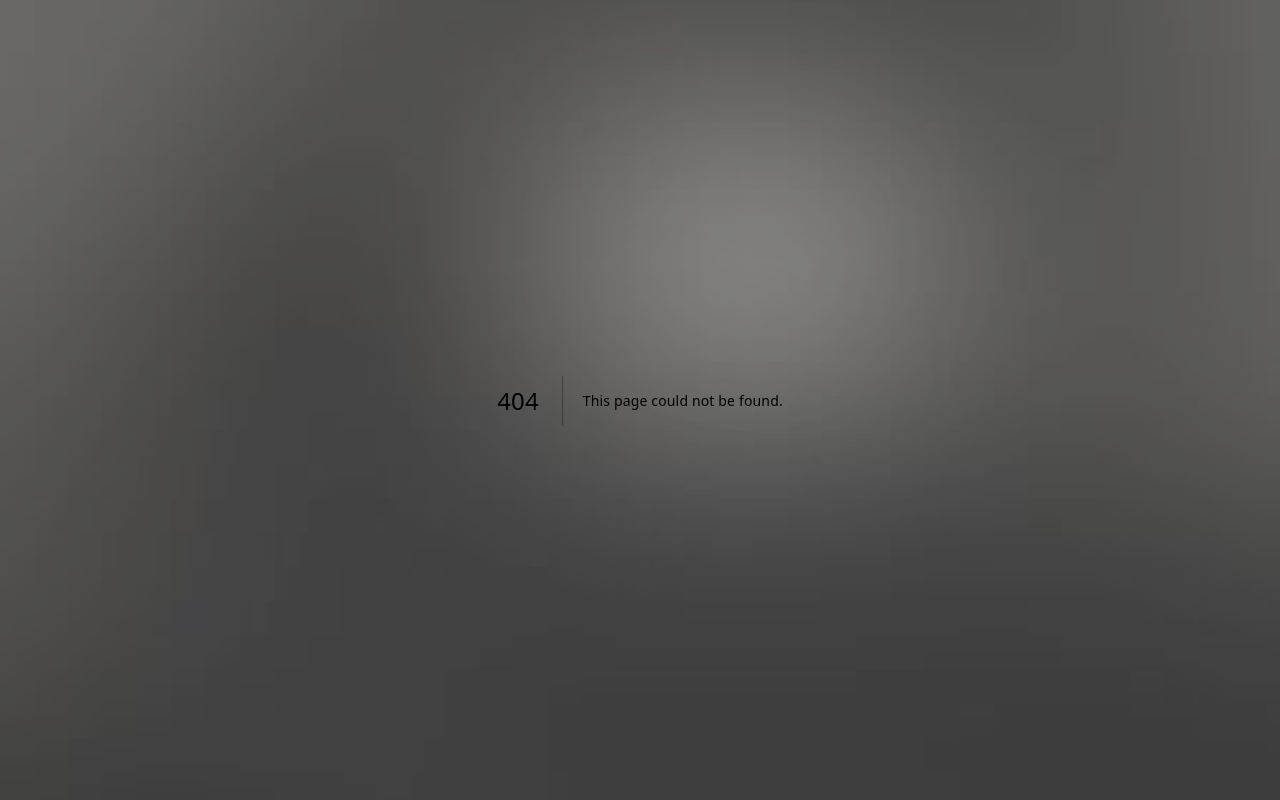
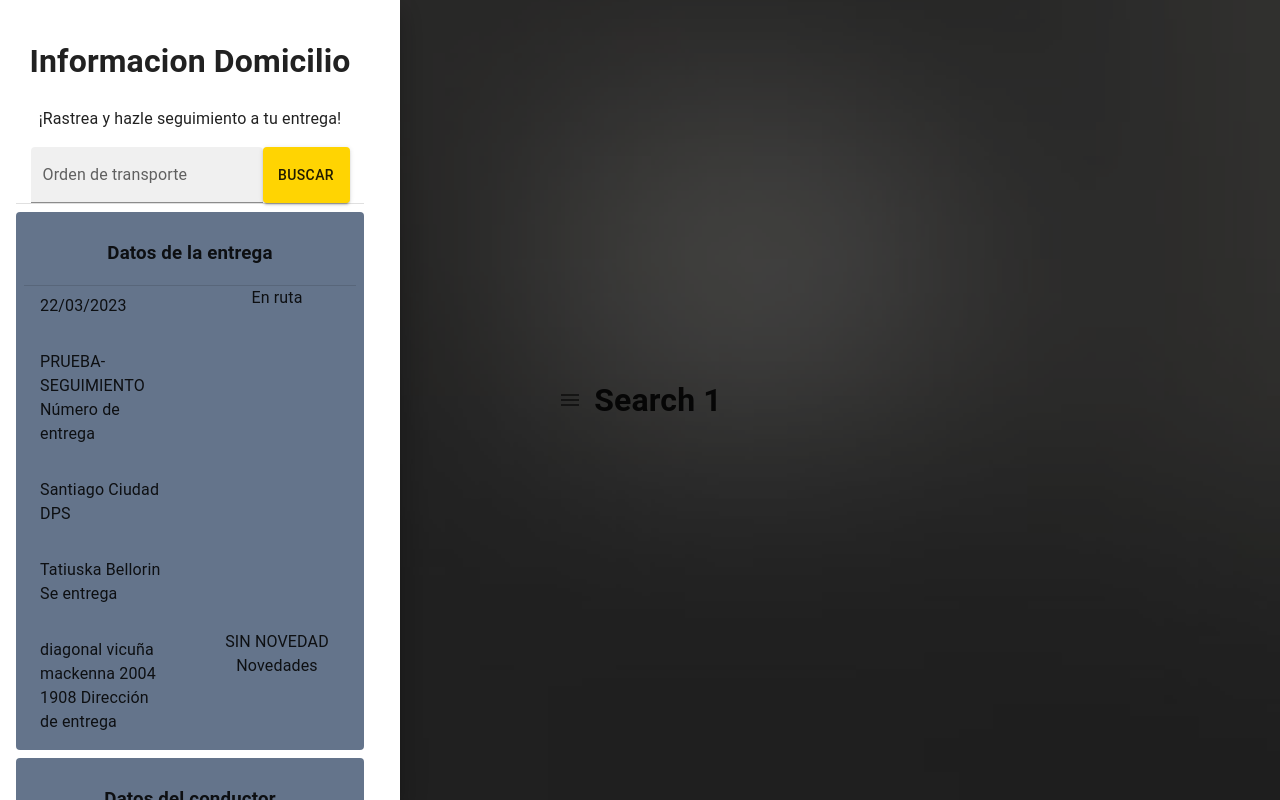
Before and after one commit to FabianBeltran96/map-test, a Next.js app: page /search/1 in a window 1280 px wide. Before the commit this address had no page. Built offline with nearby package versions, Linux system fonts and the light colour scheme.

Commit message:
adding drawer

```diff
--- a/package.json
+++ b/package.json
@@ -11,6 +11,9 @@
   "dependencies": {
     "@emotion/react": "^11.10.6",
     "@emotion/styled": "^11.10.6",
+    "@material-ui/core": "^4.12.4",
+    "@material-ui/icons": "^4.11.3",
+    "@mui/icons-material": "^5.11.11",
     "@mui/material": "^5.11.14",
     "@radix-ui/react-popover": "1.0.5",
     "@types/node": "18.15.6",
--- a/src/pages/index.tsx
+++ b/src/pages/index.tsx
@@ -3,8 +3,12 @@ import Container from "@mui/material/Container";
 import { TextField, Button, Box, Avatar } from "@mui/material";
 import Logo from "../assets/img/iconQuick.png";
 import useSWR from "swr";
+import { useState } from "react";
+import Link from "next/link";
 
 export default function Home() {
+  const [serviceId, setServiceId] = useState("");
+
   return (
     <>
       <Head>
@@ -21,7 +25,7 @@ export default function Home() {
           minHeight="100vh"
         >
           <div className="w-96 bg-gray-500 px-6 py-8 rounded-lg">
-            <Avatar className="mx-auto" src={"/src/assets/img/iconQuick.png" }/>
+            <Avatar className="mx-auto" src={"/src/assets/img/iconQuick.png"} />
             <div className="text-xl mb-2 mx-auto">Bienvenido</div>
             <div className="text-sm mb-2 mx-auto">
               Sigue tus envios con la orden de transporte
@@ -32,12 +36,15 @@ export default function Home() {
                 className="w-full"
                 label="Orden de transporte"
                 variant="filled"
+                onChange={(e) => setServiceId(e.target.value)}
               />
             </div>
             <div className="mt-6">
-              <Button className="w-full h-14" variant="contained">
-                Buscar servicio
-              </Button>
+              <Link href={`/search/${serviceId}`}>
+                <Button className="w-full h-14" variant="contained">
+                  Buscar servicio
+                </Button>
+              </Link>
             </div>
           </div>
         </Box>
--- /dev/null
+++ b/src/pages/search/[id]/index.tsx
@@ -0,0 +1,126 @@
+import {
+  Box,
+  Button,
+  Container,
+  Drawer,
+  Grid,
+  IconButton,
+  TextField,
+  ListItem,
+} from "@mui/material";
+import MenuIcon from "@mui/icons-material/Menu";
+import { useRouter } from "next/router";
+import { useState } from "react";
+import { Divider } from "@material-ui/core";
+
+export default function Search() {
+  const router = useRouter();
+  const { id } = router.query;
+
+  const [isDrawerOpen, setIsDrawerOpen] = useState(true);
+
+  return (
+    <Container maxWidth="sm">
+      <Box
+        display="flex"
+        justifyContent="center"
+        alignItems="center"
+        minHeight="100vh"
+      >
+        <Drawer
+          anchor="left"
+          open={isDrawerOpen}
+          onClose={() => setIsDrawerOpen(false)}
+          PaperProps={{
+            sx: {
+              width: 400,
+            },
+          }}
+        >
+          <Box
+            justifyContent="center"
+            p={2}
+            width="380px"
+            textAlign="center"
+            role="presentation"
+          >
+            <h1>Informacion Domicilio</h1>
+            <p>¡Rastrea y hazle seguimiento a tu entrega!</p>
+            <Box>
+              <TextField
+                className="w-2/3 m-1"
+                label="Orden de transporte"
+                variant="filled"
+              />
+              <Button className="w-1/4 m-1 h-14" variant="contained">
+                Buscar
+              </Button>
+            </Box>
+            <Divider />
+            <Box className="bg-slate-500 rounded p-2 my-2">
+              <h3>Datos de la entrega</h3>
+              <Divider></Divider>
+              <Grid container spacing={2}>
+                <Grid item xs={6}>
+                  <ListItem> 22/03/2023</ListItem>
+                </Grid>
+                <Grid item xs={6}>
+                  En ruta
+                </Grid>
+                <Grid item xs={6}>
+                  <ListItem>
+                    <Box sx={{ flexDirection: "column" }}>
+                      PRUEBA-SEGUIMIENTO Número de entrega
+                    </Box>
+                  </ListItem>
+                </Grid>
+                <Grid item xs={6}></Grid>
+                <Grid item xs={6}>
+                  <ListItem> Santiago Ciudad DPS</ListItem>
+                </Grid>
+                <Grid item xs={6}></Grid>
+                <Grid item xs={6}>
+                  <ListItem>Tatiuska Bellorin Se entrega</ListItem>
+                </Grid>
+                <Grid item xs={6}></Grid>
+                <Grid item xs={6}>
+                  <ListItem>
+                    diagonal vicuña mackenna 2004 1908 Dirección de entrega
+                  </ListItem>
+                </Grid>
+                <Grid item xs={6}>
+                  SIN NOVEDAD Novedades
+                </Grid>
+              </Grid>
+            </Box>
+            <Box className="bg-slate-500 rounded p-2">
+              <h3>Datos del conductor</h3>
+              <Divider></Divider>
+              <Grid container spacing={2}>
+                <Grid item xs={6}>
+                  <ListItem>
+                    Tatiuska Naileth Bellorin Beleño Nombre conductor
+                  </ListItem>
+                </Grid>
+                <Grid item xs={6}>
+                  DPS-01 Placa{" "}
+                </Grid>
+              </Grid>
+            </Box>
+            <Button className="w-3/4 m-2 h-14" variant="contained">
+              Ver evidencias
+            </Button>
+          </Box>
+        </Drawer>
+        <IconButton
+          size="large"
+          edge="start"
+          onClick={() => setIsDrawerOpen(true)}
+        >
+          <MenuIcon />
+        </IconButton>
+        <h1>Search {id} </h1>
+      </Box>
+    </Container>
+  );
+}
```
Also changed, not shown: src/pages/search.tsx (deleted), 1 other file (tests, documents, lock files or other folders).
